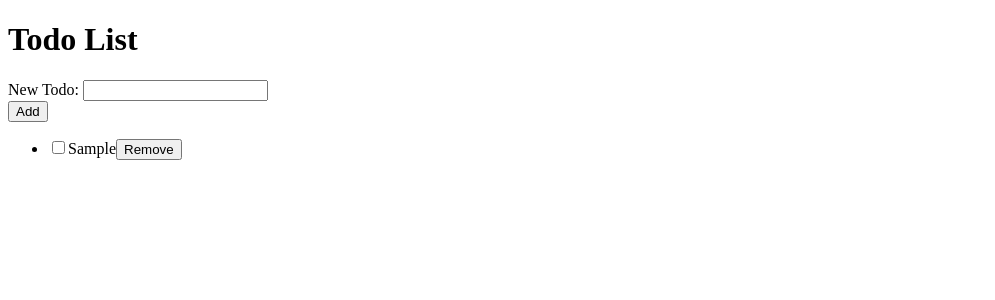
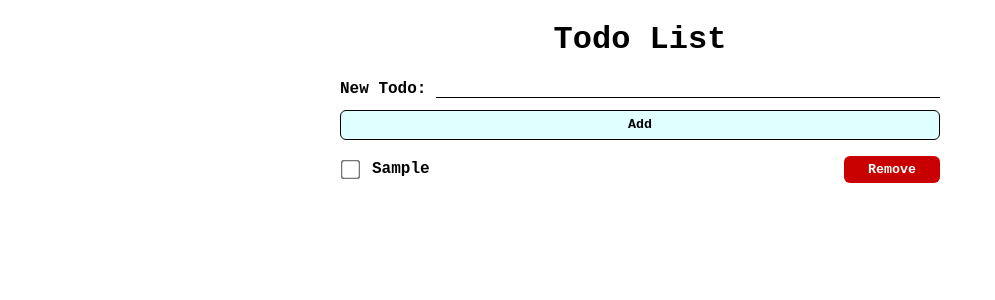
Before and after one commit to haobozou/ToDo_List_App, a React (Vite) app: page / in a window 1280 px wide. Both pictures are taken after typing "Sample" into the empty fields and a click on the button "Add". Shown: the top 300 px of the page, without its empty margins (0-995 px from the left). Built offline with nearby package versions, Linux system fonts and the light colour scheme.

Commit message:
Add styles

```diff
--- a/src/App.css
+++ b/src/App.css
@@ -1 +1,21 @@
-/*# sourceMappingURL=App.css.map */
+.App {
+  font-family: "Courier New", Courier, monospace;
+  max-width: 600px;
+  margin: 0px auto;
+  padding: 0px;
+}
+.App .todo-list-title {
+  text-align: center;
+}
+.App .todo-list-default {
+  font-weight: bold;
+  text-align: center;
+  margin: 24px 0px;
+}
+.App .todo-list {
+  list-style-type: none;
+  padding: 0px;
+}
+.App .todo-list li {
+  margin: 12px 0px;
+}/*# sourceMappingURL=App.css.map */
--- a/src/App.jsx
+++ b/src/App.jsx
@@ -9,12 +9,12 @@ const App = () => {
   return (
     <div className="App">
 
-      <h1>Todo List</h1>
+      <h1 className="todo-list-title">Todo List</h1>
 
       <NewTaskForm setItems={setItems} />
 
-      {items.length === 0 && <p>No Todos</p>}
-      <ul id="items-list">
+      {items.length === 0 && <p className="todo-list-default">No Todos</p>}
+      <ul className="todo-list">
         {items.map((item) => (
           <li key={item.uuid} >
             <Task item={item} setItems={setItems} />
--- a/src/App.scss
+++ b/src/App.scss
@@ -0,0 +1,25 @@
+.App {
+    font-family: 'Courier New', Courier, monospace;
+    max-width: 600px;
+    margin: 0px auto;
+    padding: 0px;
+
+    .todo-list-title {
+        text-align: center;
+    }
+
+    .todo-list-default {
+        font-weight: bold;
+        text-align: center;
+        margin: 24px 0px;
+    }
+
+    .todo-list {
+        list-style-type: none;
+        padding: 0px;
+
+        li {
+            margin: 12px 0px;
+        }
+    }
+}
--- a/src/components/NewTaskForm/index.jsx
+++ b/src/components/NewTaskForm/index.jsx
@@ -21,9 +21,9 @@ const NewTaskForm = ({ setItems }) => {
   };
 
   return (
-    <form onSubmit={handleSubmit}>
+    <form className="new-task-form" onSubmit={handleSubmit}>
 
-      <div>
+      <div className="new-task-form__info">
         <label htmlFor="new-task-form__input">
           New Todo:&nbsp;
         </label>
@@ -34,7 +34,7 @@ const NewTaskForm = ({ setItems }) => {
           }} />
       </div>
 
-      <button type="submit" >
+      <button type="submit" className="new-task-form__button">
         Add
       </button>
 
--- a/src/components/NewTaskForm/styles.css
+++ b/src/components/NewTaskForm/styles.css
@@ -1 +1,38 @@
-/*# sourceMappingURL=styles.css.map */
+.new-task-form__info {
+  display: flex;
+}
+.new-task-form__info label {
+  font-weight: bold;
+  display: inline-block;
+  height: 100%;
+}
+.new-task-form__info input {
+  font-family: "Courier New", Courier, monospace;
+  font-weight: bold;
+  flex-grow: 1;
+  display: inline-block;
+  height: 100%;
+  border: none;
+  border-bottom: 1px solid black;
+}
+.new-task-form__info input:focus {
+  outline: none;
+}
+.new-task-form__button {
+  font-family: "Courier New", Courier, monospace;
+  font-weight: bold;
+  display: block;
+  margin: 12px auto 0px;
+  height: 30px;
+  width: 100%;
+  background-color: lightcyan;
+  border: 1px solid black;
+  border-radius: 6px;
+  cursor: pointer;
+}
+.new-task-form__button:hover {
+  background-color: lightblue;
+}
+.new-task-form__button:active {
+  background-color: lightskyblue;
+}/*# sourceMappingURL=styles.css.map */
--- a/src/components/NewTaskForm/styles.scss
+++ b/src/components/NewTaskForm/styles.scss
@@ -0,0 +1,46 @@
+.new-task-form {
+    &__info {
+        display: flex;
+
+        label {
+            font-weight: bold;
+            display: inline-block;
+            height: 100%;
+        }
+
+        input {
+            font-family: 'Courier New', Courier, monospace;
+            font-weight: bold;
+            flex-grow: 1;
+            display: inline-block;
+            height: 100%;
+            border: none;
+            border-bottom: 1px solid black;
+
+            &:focus {
+                outline: none;
+            }
+        }
+    }
+
+    &__button {
+        font-family: 'Courier New', Courier, monospace;
+        font-weight: bold;
+        display: block;
+        margin: 12px auto 0px;
+        height: 30px;
+        width: 100%;
+        background-color: lightcyan;
+        border: 1px solid black;
+        border-radius: 6px;
+        cursor: pointer;
+
+        &:hover {
+            background-color: lightblue;
+        }
+
+        &:active {
+            background-color: lightskyblue;
+        }
+    }
+}
--- a/src/components/Task/index.jsx
+++ b/src/components/Task/index.jsx
@@ -19,13 +19,13 @@ const Task = ({ item: { uuid, content, isCompleted }, setItems }) => {
   };
 
   return (
-    <>
-      <input type="checkbox" id={`task-label${uuid}`} checked={isCompleted} onChange={toggleCompleted} />
-      <label htmlFor={`task-label${uuid}`}>
+    <div className="task">
+      <input type="checkbox" className="task__checkbox" id={`task__checkbox${uuid}`} checked={isCompleted} onChange={toggleCompleted} />
+      <label className="task__label" htmlFor={`task__checkbox${uuid}`}>
         {content}
       </label>
-      <button onClick={removeItem}>Remove</button>
-    </>
+      <button className="task__button" onClick={removeItem}>Remove</button>
+    </div>
   );
 };
 
--- a/src/components/Task/styles.css
+++ b/src/components/Task/styles.css
@@ -1 +1,30 @@
-/*# sourceMappingURL=styles.css.map */
+.task {
+  display: flex;
+  align-items: center;
+}
+.task__checkbox {
+  display: inline-block;
+  scale: 1.5;
+}
+.task__label {
+  font-weight: bold;
+  flex-grow: 1;
+  margin-left: 12px;
+}
+.task__button {
+  font-family: "Courier New", Courier, monospace;
+  font-weight: bold;
+  color: white;
+  display: block;
+  padding: 6px 24px;
+  border: none;
+  border-radius: 6px;
+  background-color: rgb(200, 0, 0);
+  cursor: pointer;
+}
+.task__button:hover {
+  background-color: rgb(255, 0, 0);
+}
+.task__button:active {
+  background-color: rgb(255, 100, 100);
+}/*# sourceMappingURL=styles.css.map */
--- a/src/components/Task/styles.scss
+++ b/src/components/Task/styles.scss
@@ -0,0 +1,35 @@
+.task {
+    display: flex;
+    align-items: center;
+
+    &__checkbox {
+        display: inline-block;
+        scale: 1.5;
+    }
+
+    &__label {
+        font-weight: bold;
+        flex-grow: 1;
+        margin-left: 12px;
+    }
+
+    &__button {
+        font-family: 'Courier New', Courier, monospace;
+        font-weight: bold;
+        color: white;
+        display: block;
+        padding: 6px 24px;
+        border: none;
+        border-radius: 6px;
+        background-color: rgb(200, 0, 0);
+        cursor: pointer;
+
+        &:hover {
+            background-color: rgb(255, 0, 0);
+        }
+
+        &:active {
+            background-color: rgb(255, 100, 100);
+        }
+    }
+}
```
